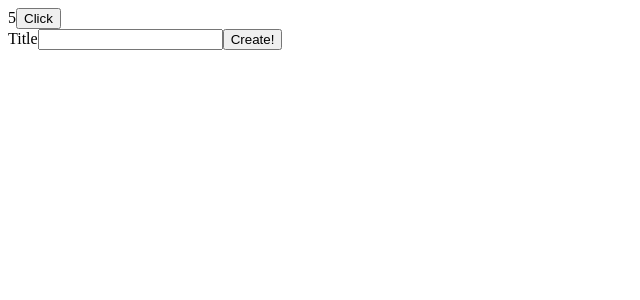
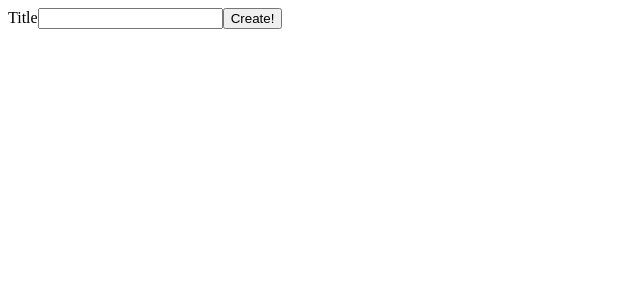
Before and after one commit to joehalls605/React-learning-state-management, a React (Create React App) app: page / in a window 1280 px wide. Shown: the top 300 px of the page, without its empty margins (0-640 px from the left). Built offline with nearby package versions, Linux system fonts and the light colour scheme; data requests are answered from the project's data file.

Commit message:
Refactor of the whole application with context use.

```diff
--- a/src/App.js
+++ b/src/App.js
@@ -1,64 +1,23 @@
-import { useEffect, useState } from 'react';
+import { useEffect, useContext } from 'react';
 import BookCreate from './components/BookCreate';
 import BookList from './components/BookList';
-import axios from 'axios';
+import BooksContext from './context/books';
 
 function App(){
 
-    const [books, setBooks] = useState([]);
+    const { fetchBooks } = useContext(BooksContext);
 
-    const fetchBooks = async () => {
-        const response = await axios.get("http://localhost:3001/books");
 
-        setBooks(response.data);
-    }
 
     useEffect(() => {
         fetchBooks(); // this is always called during intial redner because of useEffect
     }, []); // empty array, called on first render, and never called again.
 
-    const editBookById = async (id, newTitle) =>{
-        const response = axios.put(`http://localhost:3001/books/${id}`, {
-            title: newTitle
-        });
-        console.log(response);
-
-        const updatedBooks = books.map((book) => {
-            if(book.id === id){
-                return {...book, ...response.data} // updated book object from the API
-            }
-            return book // otherwise just return book as usual
-        })
-        setBooks(updatedBooks);
-    }
-
-    const deleteBookById = async (id) => {
-
-        await axios.delete(`http://localhost:3001/books/${id}`);
-
-        const updatedBooks = books.filter((book) =>{
-            return book.id !== id;
-        })
-        setBooks(updatedBooks);
-    }
-
-    const createBook = async (title) => {
-
-        const response = await axios.post("http://localhost:3001/books", {
-            title
-        });
-
-            const updatedBooks = [
-                ...books,
-                response.data
-            ];
-            setBooks(updatedBooks);
-    };
 
     return (
         <div className="app">
-            <BookList onEdit={editBookById} onDelete={deleteBookById} books={books}/>
-            <BookCreate onCreate={createBook}/>
+            <BookList/>
+            <BookCreate/>
         </div>
         )
 }
--- a/src/components/BookCreate.js
+++ b/src/components/BookCreate.js
@@ -1,8 +1,11 @@
-import { useState } from 'react';
+import { useState, useContext } from 'react';
+import BooksContext from '../context/books';
 
-function BookCreate({ onCreate }){
+
+function BookCreate(){
 
     const [title, setTitle] = useState("");
+    const { createBook } = useContext(BooksContext);
 
     const handleChange = (event) => {
         setTitle(event.target.value);
@@ -10,7 +13,7 @@ function BookCreate({ onCreate }){
 
     const handleSubmit = (event) => {
         event.preventDefault();
-        onCreate(title);
+        createBook(title);
         setTitle("");
     }
 
--- a/src/components/BookEdit.js
+++ b/src/components/BookEdit.js
@@ -1,7 +1,9 @@
-import { useState} from 'react';
+import { useState, useContext} from 'react';
+import BooksContext from '../context/books';
 
 function BookEdit({book, onSubmit}){
     const [title, setTitle] = useState(book.title);
+    const {editBookById} = useContext(BooksContext);
 
     const handleChange = (event) => {
         setTitle(event.target.value);
@@ -9,7 +11,8 @@ function BookEdit({book, onSubmit}){
 
     const handleSubmit = (event) => {
         event.preventDefault();
-        onSubmit(book.id, title);
+        onSubmit();
+        editBookById(book.id, title);
     }
 
     return <form className="book-edit" onSubmit={handleSubmit}>
--- a/src/components/BookList.js
+++ b/src/components/BookList.js
@@ -1,17 +1,15 @@
-import BookShow from './BookShow';
 import { useContext } from 'react';
 import BooksContext from '../context/books';
+import BookShow from './BookShow';
 
 
-function BookList({ books, onDelete, onEdit }){
-    const {count, incrementCount} = useContext(BooksContext);
+function BookList(){
+    const { books } = useContext(BooksContext);
 
     const renderedBooks = books.map((book) => {
-        return <BookShow onEdit={onEdit} onDelete={onDelete} key={book.id} book={book}/>
+        return <BookShow key={book.id} book={book}/>
     })
     return <div className="book-list">
-        {count}
-        <button onClick={incrementCount}>Click</button>
         {renderedBooks}</div>
 }
 export default BookList;
--- a/src/components/BookShow.js
+++ b/src/components/BookShow.js
@@ -1,20 +1,21 @@
-import { useState } from 'react';
+import { useState, useContext } from 'react';
 import BookEdit from './BookEdit';
+import BooksContext from '../context/books';
 
-function BookShow( {book, onDelete, onEdit, onSubmit}){
+function BookShow({book}){
     const [showEdit, setShowEdit] = useState(false);
+    const { deleteBookById } = useContext(BooksContext);
 
     const handleEditClick = () => {
         setShowEdit(!showEdit);
     }
 
     const handleDeleteClick = () => {
-        onDelete(book.id);
+        deleteBookById(book.id);
     }
 
-    const handleSubmit = (id, newTitle) =>{
+    const handleSubmit = () =>{
         setShowEdit(false);
-        onEdit(id, newTitle);
     }
 
     let content = <h3>{book.title}</h3>;
--- a/src/context/books.js
+++ b/src/context/books.js
@@ -1,18 +1,66 @@
 import { createContext, useState } from 'react';
+import axios from "axios";
 
 // Creating a custom context to manage and share state across components
 const BooksContext = createContext();
 
 // The Provider component will wrap parts of the app and provide context data
 function Provider({ children }) {
-    const [count, setCount] = useState(5); // Local state to track the count
 
-    // Data and functions to share with other components
+    const [books, setBooks] = useState([]);
+
+    const fetchBooks = async () => {
+        const response = await axios.get("http://localhost:3001/books");
+
+        setBooks(response.data);
+    }
+
+
+    const editBookById = async (id, newTitle) =>{
+        const response = axios.put(`http://localhost:3001/books/${id}`, {
+            title: newTitle
+        });
+        console.log(response);
+
+        const updatedBooks = books.map((book) => {
+            if(book.id === id){
+                return {...book, ...response.data} // updated book object from the API
+            }
+            return book // otherwise just return book as usual
+        })
+        setBooks(updatedBooks);
+    }
+
+    const deleteBookById = async (id) => {
+
+        await axios.delete(`http://localhost:3001/books/${id}`);
+
+        const updatedBooks = books.filter((book) =>{
+            return book.id !== id;
+        })
+        setBooks(updatedBooks);
+    }
+
+    const createBook = async (title) => {
+
+        const response = await axios.post("http://localhost:3001/books", {
+            title
+        });
+
+        const updatedBooks = [
+            ...books,
+            response.data
+        ];
+        setBooks(updatedBooks);
+    };
+
+
     const valueToShare = {
-        count,
-        incrementCount: () => {
-            setCount(count + 1); // Function to increase the count
-        }
+        books,
+        deleteBookById,
+        editBookById,
+        createBook,
+        fetchBooks
     };
 
     // Combining the data and sharing ability using the Provider
```
